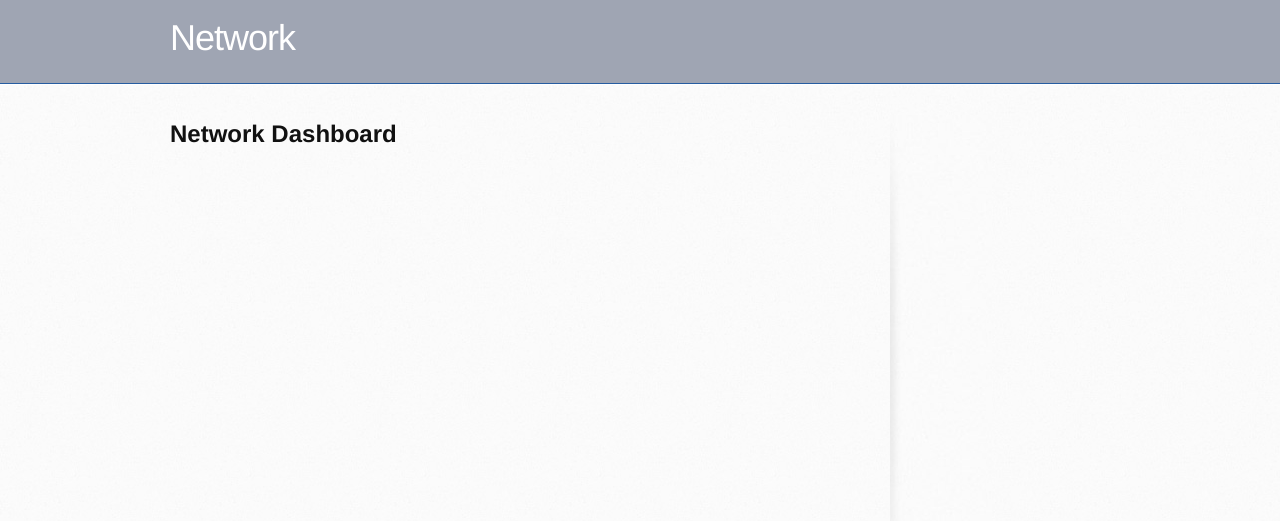
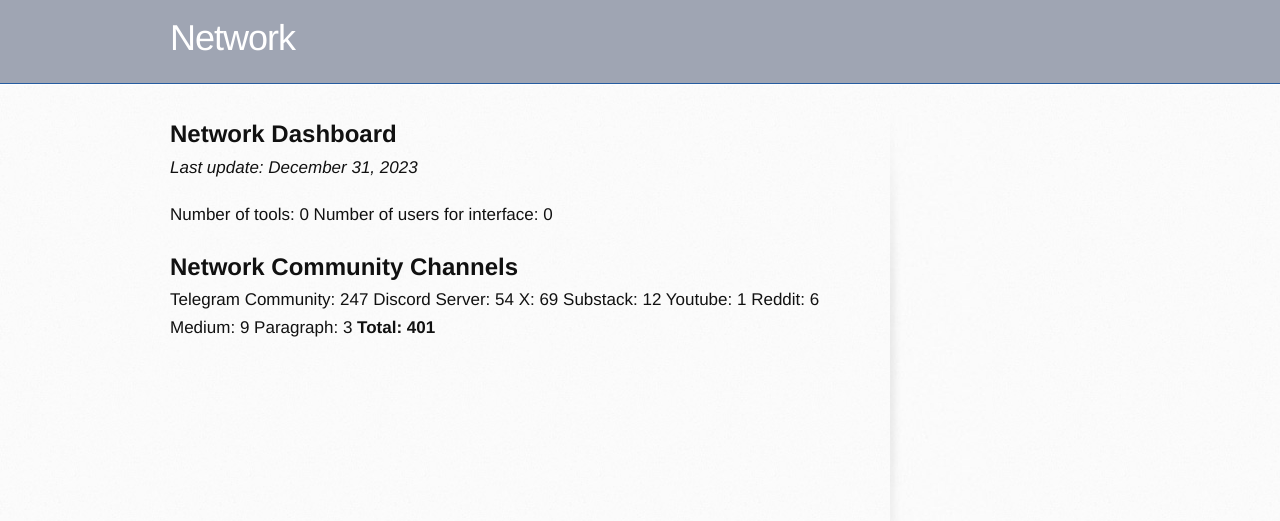
Before and after one commit to networkf/network.github.io, a Jekyll site: the page built from dashboard.md, in a window 1280 px wide. Shown: the top 521 px of the page. Built offline with Jekyll 4.4.1, drawn with Linux system fonts in a browser that asks for light colours; some web fonts are replaced; our own code applies the rules of GitHub Pages for plain Markdown files; the repository's description, which GitHub fills in, is left out.

Commit message:
Update dashboard.md

```diff
--- a/dashboard.md
+++ b/dashboard.md
@@ -8,4 +8,20 @@ layout: default
 
 <b><font size="5">Network Dashboard</font></b>
 <br>
+_Last update: December 31, 2023_
 <br>
+
+Number of tools: 0
+Number of users for interface: 0
+
+<b><font size="5">Network Community Channels</font></b>
+<br>
+Telegram Community: 247
+Discord Server:	54
+X: 69
+Substack: 12
+Youtube: 1
+Reddit: 6
+Medium: 9
+Paragraph: 3
+<b>Total: 401 </b>
```
